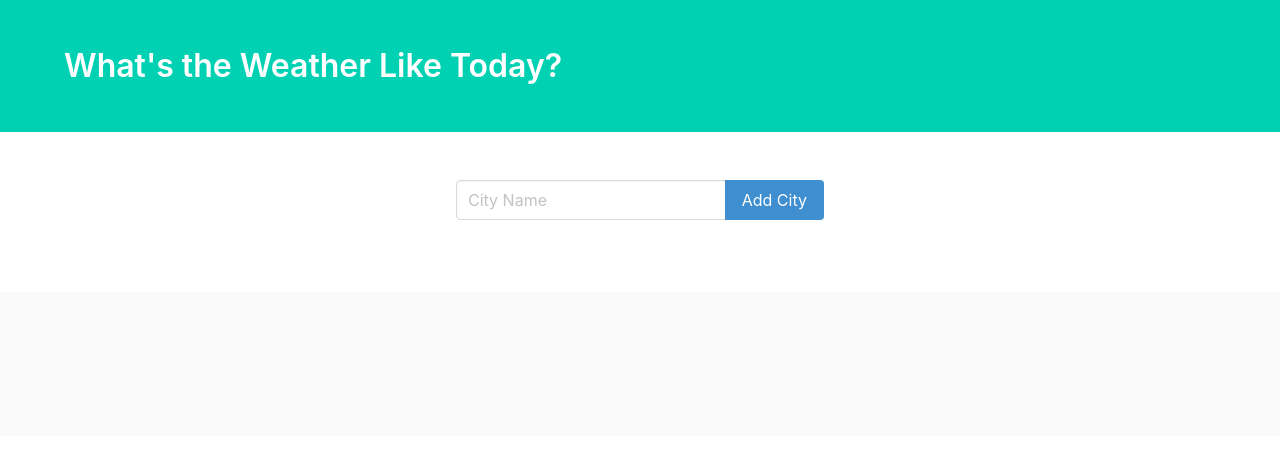
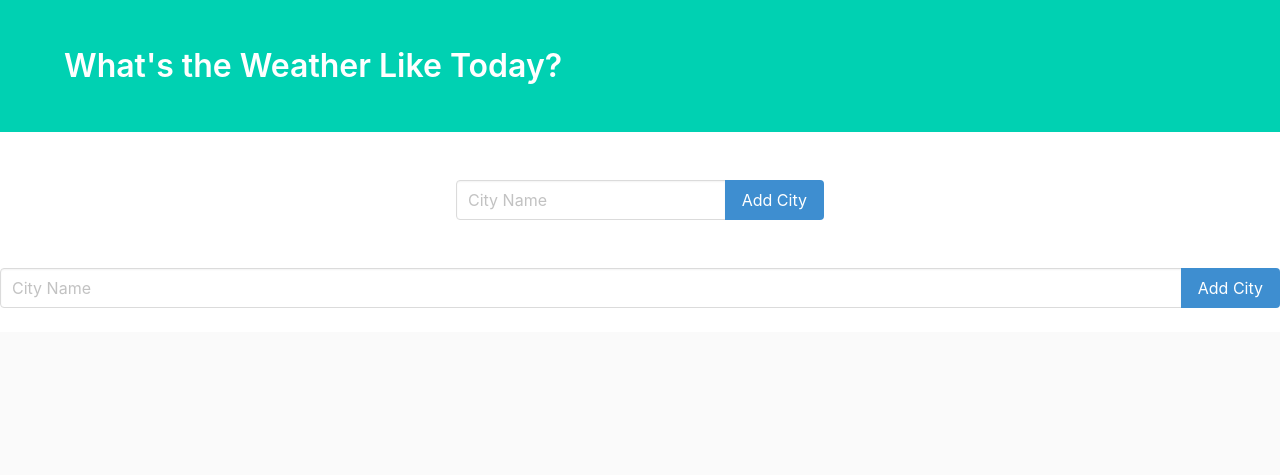
Before and after one commit to reikamoon/DjangoWeatherApp, a Django app: template weather/templates/weather/index.html in a window 1280 px wide. Shown: the top 475 px of the page. Run offline with Django 3.2, Linux system fonts and the light colour scheme; the template is opened without the code that fills it: values that come from a table or form of the project are taken from there, others are empty; some libraries are stand-ins or nearby versions.

Commit message:
added form in html

```diff
--- a/weather/templates/weather/index.html
+++ b/weather/templates/weather/index.html
@@ -37,6 +37,19 @@
             </div>
         </div>
     </section>
+    <form method="POST">
+    {% csrf_token %}
+    <div class="field has-addons">
+        <div class="control is-expanded">
+            {{ form.name }}
+        </div>
+        <div class="control">
+            <button class="button is-info">
+                Add City
+            </button>
+        </div>
+    </div>
+</form>
     <div class="column is-offset-4 is-4">
     {% for weather in weather_data %}
     <div class="box">
```
Also changed, not shown: weather/forms.py (line endings or trailing spaces).
